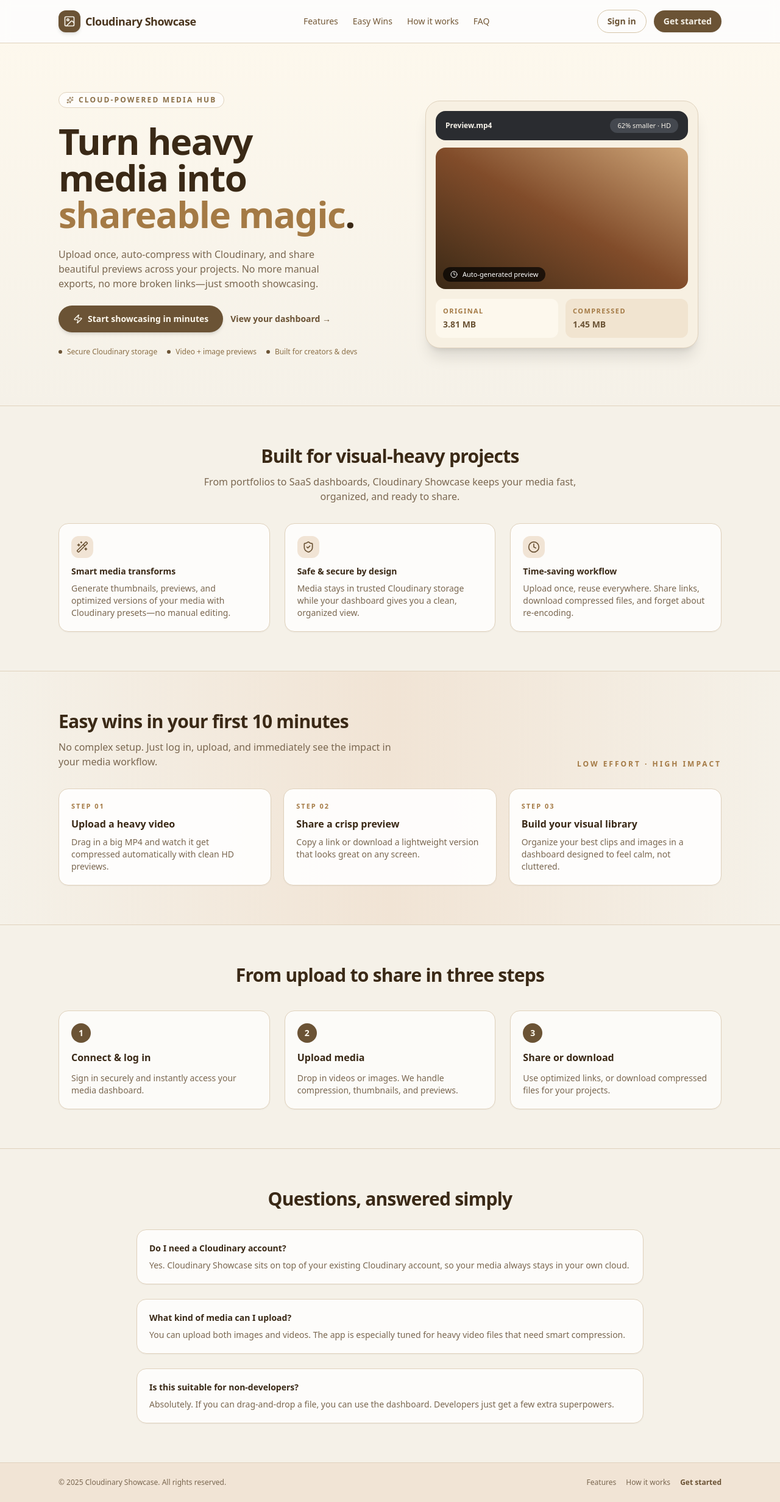
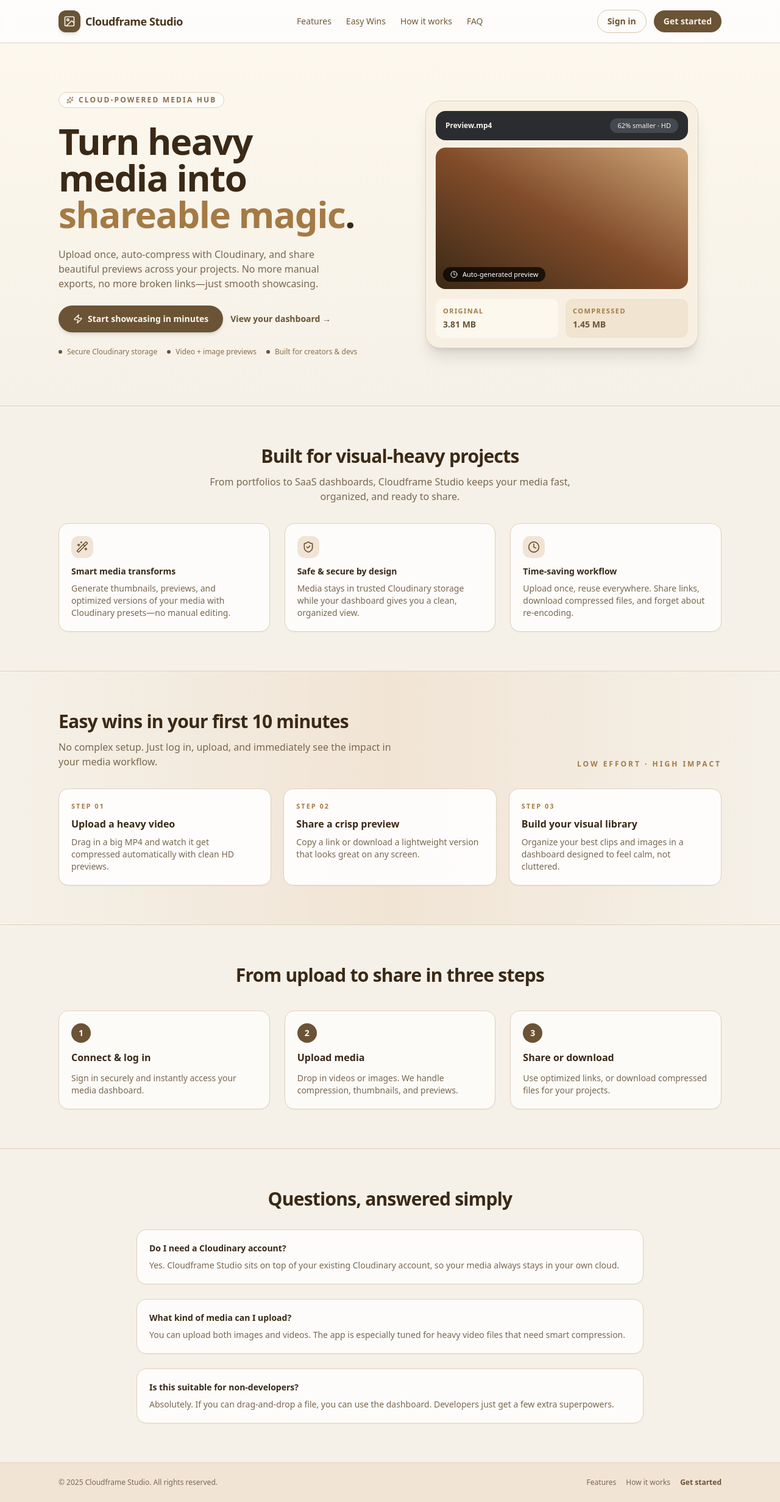
Before and after one commit to samarthgalhe89/cloudframe-studio, a Next.js app: page / in a window 1280 px wide. Shown: the whole page at 61% size. Built offline with nearby package versions, Linux system fonts and the light colour scheme.

Commit message:
small update of name

```diff
--- a/app/(app)/layout.tsx
+++ b/app/(app)/layout.tsx
@@ -61,7 +61,7 @@
         };
       default:
         return {
-          title: 'Frameo',
+          title: 'Cloudframe Studio',
           description: 'AI-powered media processing'
         };
     }
@@ -129,7 +129,7 @@
           <div className="flex items-center justify-center gap-3 py-6">
             <Logo size={55} className="flex-shrink-0 drop-shadow-lg" />
             <div className="text-lg font-bold text-[#1C1917]">
-              Frameo
+              Cloudframe Studio
             </div>
           </div>
           <ul className="menu p-4 w-full text-base-content flex-grow">
--- a/app/(marketing)/page.tsx
+++ b/app/(marketing)/page.tsx
@@ -14,7 +14,7 @@
               <ImageIcon className="h-5 w-5" />
             </div>
             <span className="text-lg font-extrabold tracking-tight text-[#4A351E]">
-              Cloudinary Showcase
+              Cloudframe Studio
             </span>
           </div>
 
@@ -146,7 +146,7 @@
               Built for visual-heavy projects
             </h2>
             <p className="mt-3 text-sm text-[#7A6750] sm:text-base">
-              From portfolios to SaaS dashboards, Cloudinary Showcase keeps your
+              From portfolios to SaaS dashboards, Cloudframe Studio keeps your
               media fast, organized, and ready to share.
             </p>
           </div>
@@ -268,7 +268,7 @@
           <div className="mt-8 space-y-6">
             <FaqItem
               q="Do I need a Cloudinary account?"
-              a="Yes. Cloudinary Showcase sits on top of your existing Cloudinary account, so your media always stays in your own cloud."
+              a="Yes. Cloudframe Studio sits on top of your existing Cloudinary account, so your media always stays in your own cloud."
             />
             <FaqItem
               q="What kind of media can I upload?"
@@ -285,7 +285,7 @@
       {/* Footer */}
       <footer className="border-t border-[#E0D2BD] bg-[#F1E4D5]">
         <div className="mx-auto flex max-w-6xl flex-col items-center justify-between gap-3 px-4 py-6 text-xs text-[#7A6750] sm:flex-row sm:px-6 lg:px-8">
-          <p>© {new Date().getFullYear()} Cloudinary Showcase. All rights reserved.</p>
+          <p>© {new Date().getFullYear()} Cloudframe Studio. All rights reserved.</p>
           <div className="flex gap-4">
             <a href="#features" className="hover:text-[#6B5335]">
               Features
```
